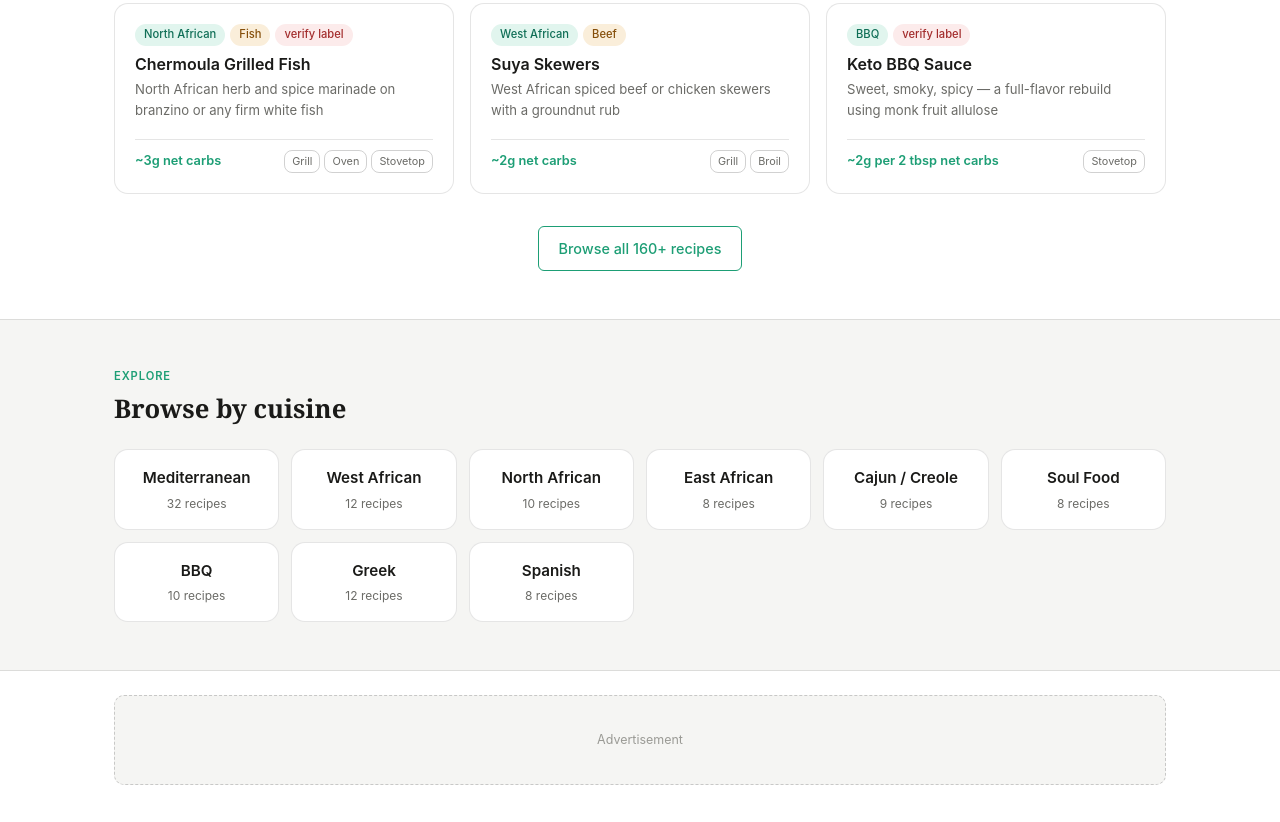
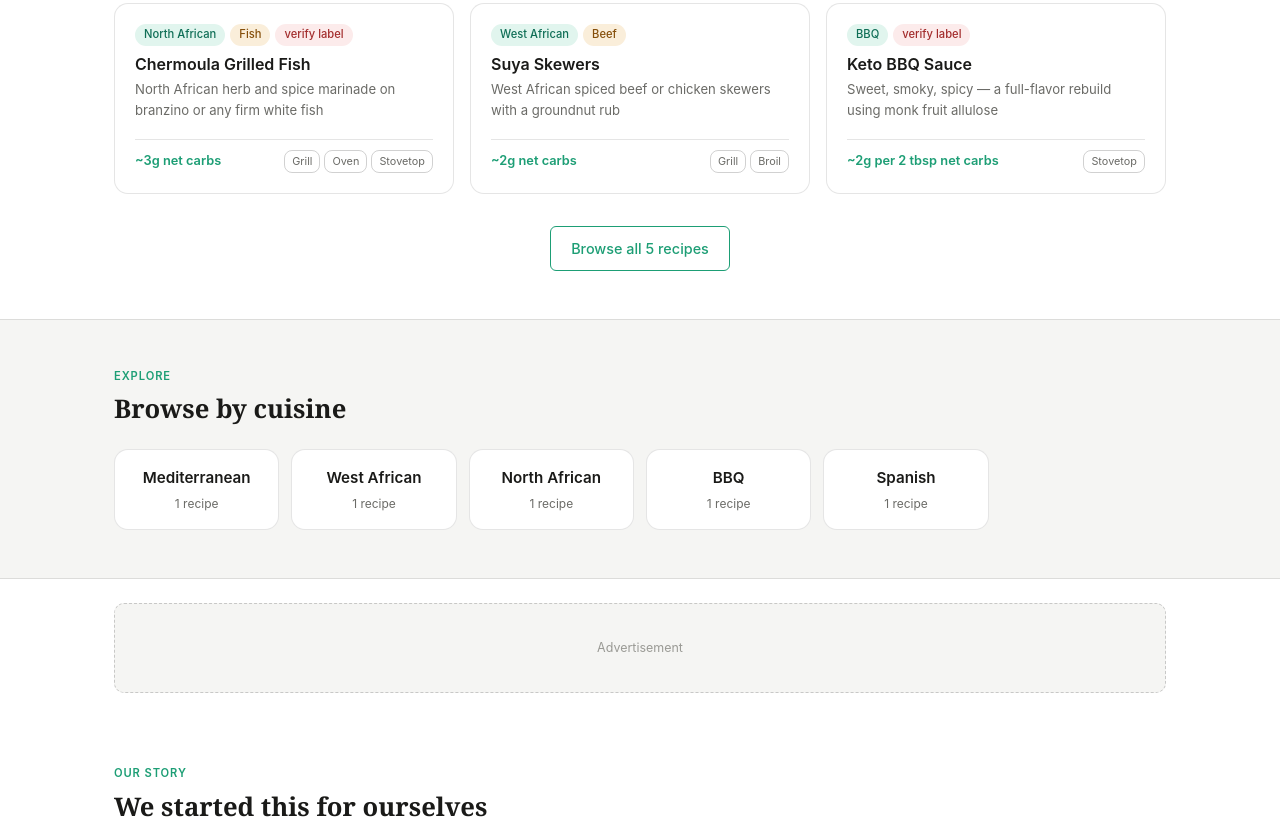
Before and after one commit to TonyBCodes/surprising-keto, a plain HTML site: page index.html in a window 1280 px wide. Shown: the part 855-1677 px from the top of the page. Drawn offline with Linux system fonts and the light colour scheme.

Commit message:
Update index.html
Fixed recipes count

```diff
--- a/index.html
+++ b/index.html
@@ -36,7 +36,7 @@
 <div style="background:var(--gray-100);border-bottom:1px solid var(--border);padding:1rem 0;">
   <div class="container">
     <div style="display:grid;grid-template-columns:repeat(4,1fr);gap:1rem;text-align:center;">
-      <div><div style="font-size:1.75rem;font-weight:700;color:var(--green);">160+</div><div style="font-size:0.8rem;color:var(--text-muted);">Recipes</div></div>
+      <div><div style="font-size:1.75rem;font-weight:700;color:var(--green);" id="statRecipeCount">—</div><div style="font-size:0.8rem;color:var(--text-muted);">Recipes</div></div>
       <div><div style="font-size:1.75rem;font-weight:700;color:var(--green);">20+</div><div style="font-size:0.8rem;color:var(--text-muted);">Cuisines</div></div>
       <div><div style="font-size:1.75rem;font-weight:700;color:var(--green);">20 lbs</div><div style="font-size:0.8rem;color:var(--text-muted);">Lost and kept off</div></div>
       <div><div style="font-size:1.75rem;font-weight:700;color:var(--green);">&lt;20g</div><div style="font-size:0.8rem;color:var(--text-muted);">Net carbs daily</div></div>
@@ -52,7 +52,7 @@
     <p style="margin-bottom:1.5rem;">A few favorites from across our full collection.</p>
     <div class="recipe-grid" id="featuredRecipes"></div>
     <div style="text-align:center;margin-top:2rem;">
-      <a href="/recipes/" class="btn btn-outline">Browse all 160+ recipes</a>
+      <a href="/recipes/" class="btn btn-outline" id="browseAllBtn">Browse all recipes</a>
     </div>
   </div>
 </section>
@@ -134,27 +134,48 @@
   renderFooter();
   renderSubscribeInline('homeSubscribe', 'home');
 
-  /* Featured recipes — show first 3 from data */
+  /* ---- Dynamic recipe count throughout ---- */
+  const totalRecipes = RECIPES.length;
+
+  /* Update stats bar */
+  document.getElementById('statRecipeCount').textContent = totalRecipes;
+
+  /* Update Browse All button */
+  document.getElementById('browseAllBtn').textContent =
+    'Browse all ' + totalRecipes + ' recipe' + (totalRecipes !== 1 ? 's' : '');
+
+  /* Featured recipes — show up to 3 from data */
   const featured = RECIPES.slice(0, 3);
   document.getElementById('featuredRecipes').innerHTML = featured.map(buildRecipeCard).join('');
 
-  /* Cuisine grid */
-  const cuisines = [
-    { name: 'Mediterranean', count: 32, q: 'Mediterranean' },
-    { name: 'West African', count: 12, q: 'West African' },
-    { name: 'North African', count: 10, q: 'North African' },
-    { name: 'East African', count: 8, q: 'East African' },
-    { name: 'Cajun / Creole', count: 9, q: 'Cajun / Creole' },
-    { name: 'Soul Food', count: 8, q: 'Soul Food' },
-    { name: 'BBQ', count: 10, q: 'BBQ' },
-    { name: 'Greek', count: 12, q: 'Greek' },
-    { name: 'Spanish', count: 8, q: 'Spanish' },
+  /* Cuisine grid — count dynamically from RECIPES array */
+  const cuisineNames = [
+    { name: 'Mediterranean', q: 'Mediterranean' },
+    { name: 'West African',  q: 'West African'  },
+    { name: 'North African', q: 'North African' },
+    { name: 'East African',  q: 'East African'  },
+    { name: 'Cajun / Creole', q: 'Cajun / Creole' },
+    { name: 'Soul Food',     q: 'Soul Food'     },
+    { name: 'BBQ',           q: 'BBQ'           },
+    { name: 'Greek',         q: 'Greek'         },
+    { name: 'Spanish',       q: 'Spanish'       },
   ];
 
-  document.getElementById('cuisineGrid').innerHTML = cuisines.map(c => `
-    <a href="/recipes/?cuisine=${encodeURIComponent(c.q)}" class="card" style="text-align:center;text-decoration:none;padding:1rem;">
+  /* Count actual recipes per cuisine from data.js */
+  const cuisinesWithCounts = cuisineNames
+    .map(c => ({
+      ...c,
+      count: RECIPES.filter(r => r.cuisine === c.q).length,
+    }))
+    .filter(c => c.count > 0); /* Only show cuisines that have recipes */
+
+  document.getElementById('cuisineGrid').innerHTML = cuisinesWithCounts.map(c => `
+    <a href="/recipes/?cuisine=${encodeURIComponent(c.q)}" class="card"
+       style="text-align:center;text-decoration:none;padding:1rem;">
       <div style="font-size:0.95rem;font-weight:600;color:var(--text);margin-bottom:3px;">${c.name}</div>
-      <div style="font-size:0.75rem;color:var(--text-muted);">${c.count} recipes</div>
+      <div style="font-size:0.75rem;color:var(--text-muted);">
+        ${c.count} recipe${c.count !== 1 ? 's' : ''}
+      </div>
     </a>
   `).join('');
 </script>
```
